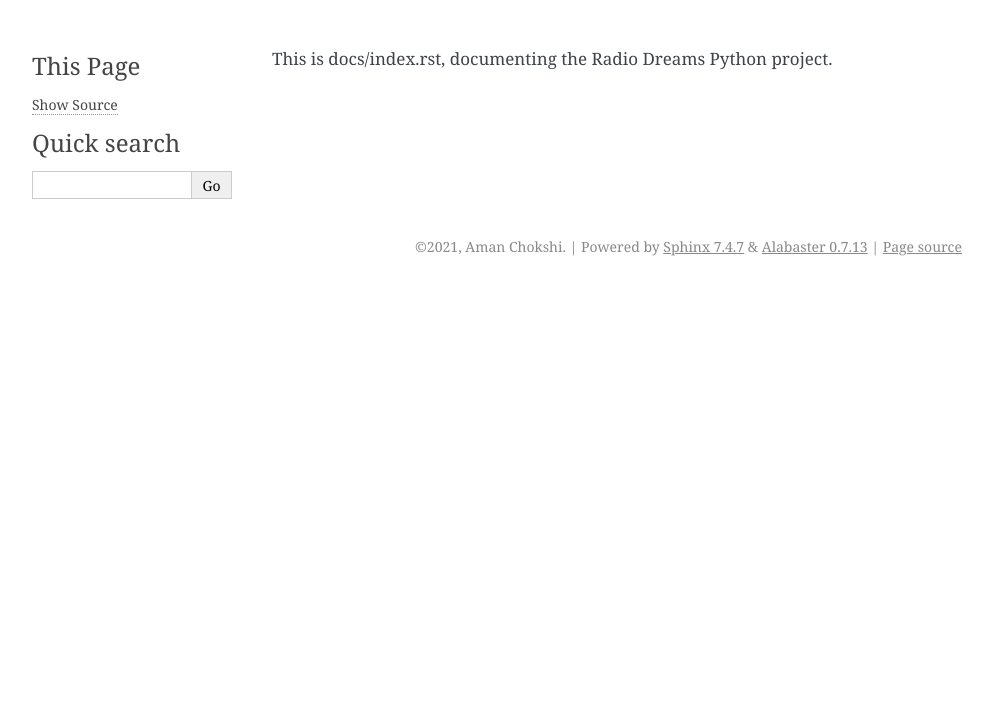
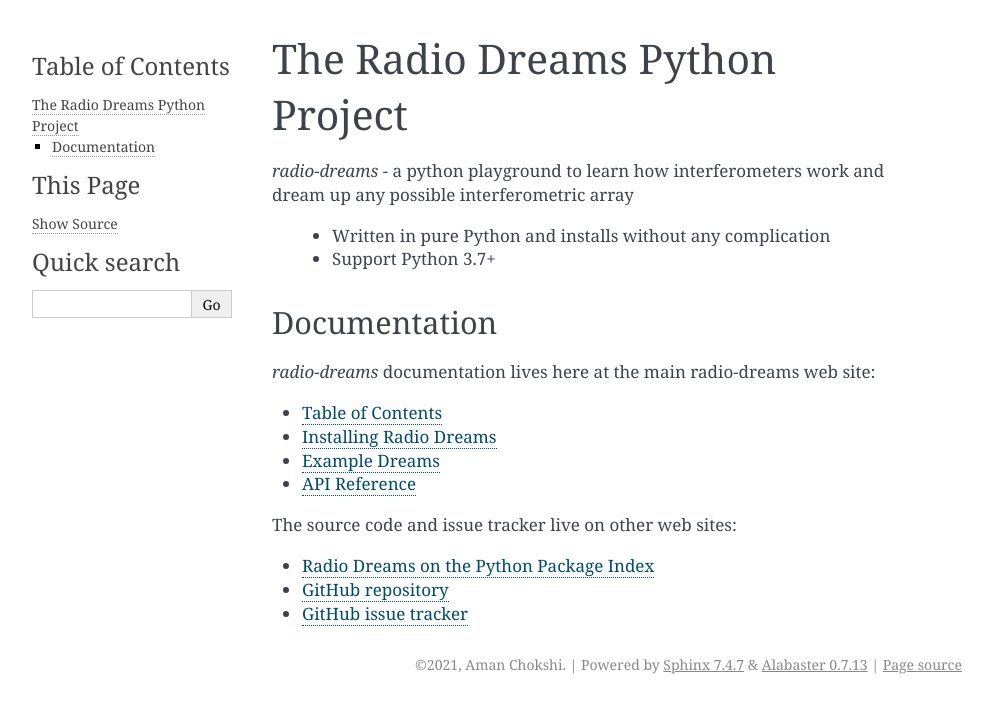
Before and after one commit to amanchokshi/radio-dreams, a Sphinx documentation site: the page built from docs/index.rst, in a window 1280 px wide. Shown: the top 713 px of the page, without its empty margins (148-1141 px from the left). Built offline with Sphinx 7.4.7, drawn with Linux system fonts in a browser that asks for light colours.

Commit message:
Fleshed out docs

```diff
--- /dev/null
+++ b/docs/api.rst
@@ -0,0 +1,3 @@
+===============
+ API Reference
+===============
--- /dev/null
+++ b/docs/exampledreams.rst
@@ -0,0 +1,3 @@
+================
+ Example Dreams
+================
--- a/docs/index.rst
+++ b/docs/index.rst
@@ -1,2 +1,29 @@
-This is docs/index.rst,
-documenting the Radio Dreams Python project.
+=================================
+ The Radio Dreams Python Project
+=================================
+
+*radio-dreams* - a python playground to learn how interferometers work and dream up any possible interferometric array
+
+    - Written in pure Python and installs without any complication
+    - Support Python 3.7+
+
+Documentation
+=============
+
+*radio-dreams* documentation lives here at the main radio-dreams web site:
+
+.. toctree::
+   :maxdepth: 1
+
+   toc
+   installation
+   exampledreams
+   api
+
+The source code and issue tracker live on other web sites:
+
+* `Radio Dreams on the Python Package Index <https://pypi.org/project/radio-dreams/>`_
+
+* `GitHub repository <https://github.com/amanchokshi/radio-dreams/>`_
+
+* `GitHub issue tracker <https://github.com/amanchokshi/radio-dreams/issues>`_
--- /dev/null
+++ b/docs/toc.rst
@@ -0,0 +1,12 @@
+===================
+ Table of Contents
+===================
+
+Welcome to the documentation for *radio-dreams*
+
+.. toctree::
+   :maxdepth: 2
+
+   installation
+   exampledreams
+   api
```
Also changed, not shown: docs/installation.rst (added, +75 -0 lines).
